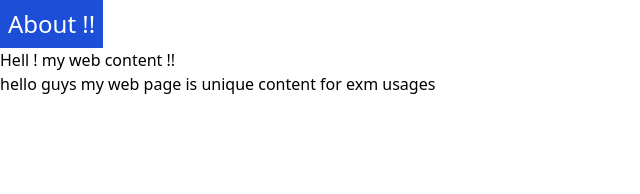
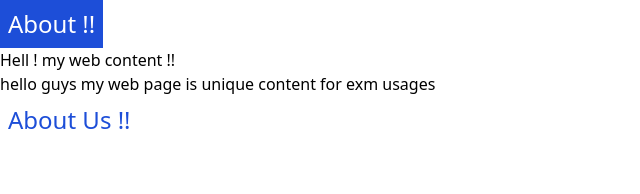
Before and after one commit to abi4679553/usestate, a React (Create React App) app: page / in a window 1280 px wide. Shown: the top 194 px of the page, without its empty margins (0-640 px from the left). Built offline with nearby package versions, Linux system fonts and the light colour scheme.

Commit message:
update About.js

```diff
--- a/src/components/About.js
+++ b/src/components/About.js
@@ -6,6 +6,7 @@ const About = () => {
       <p className='text-2xl text-white bg-blue-700  w-fit p-2 text-center '>About !!</p>
       <p> Hell ! my web content !!</p>
       <p>hello guys my web page is unique content for exm usages</p>
+      <p className='text-2xl text-blue-700  p-2'> About Us !!</p>
     </div>
   )
 }
```
